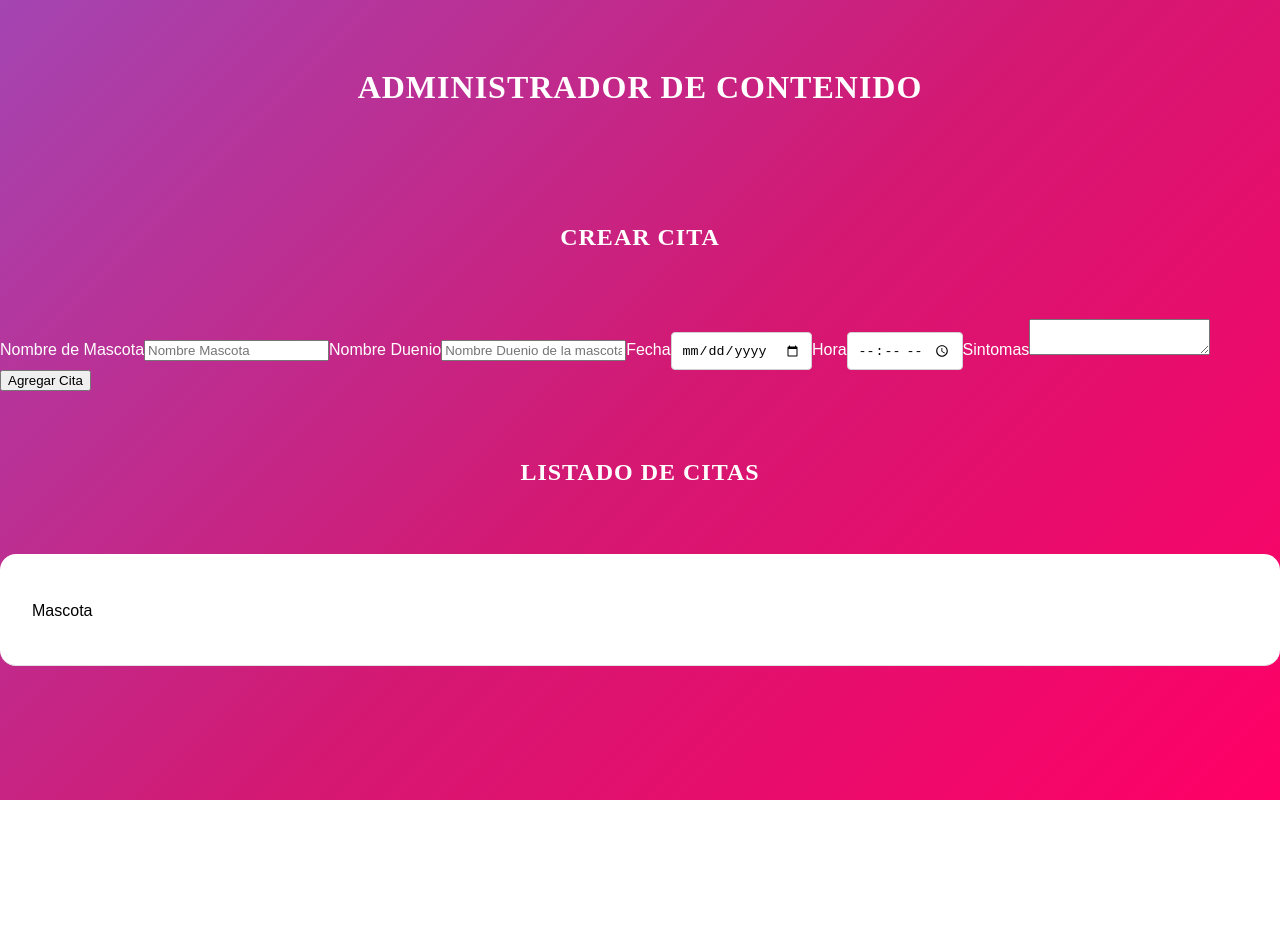
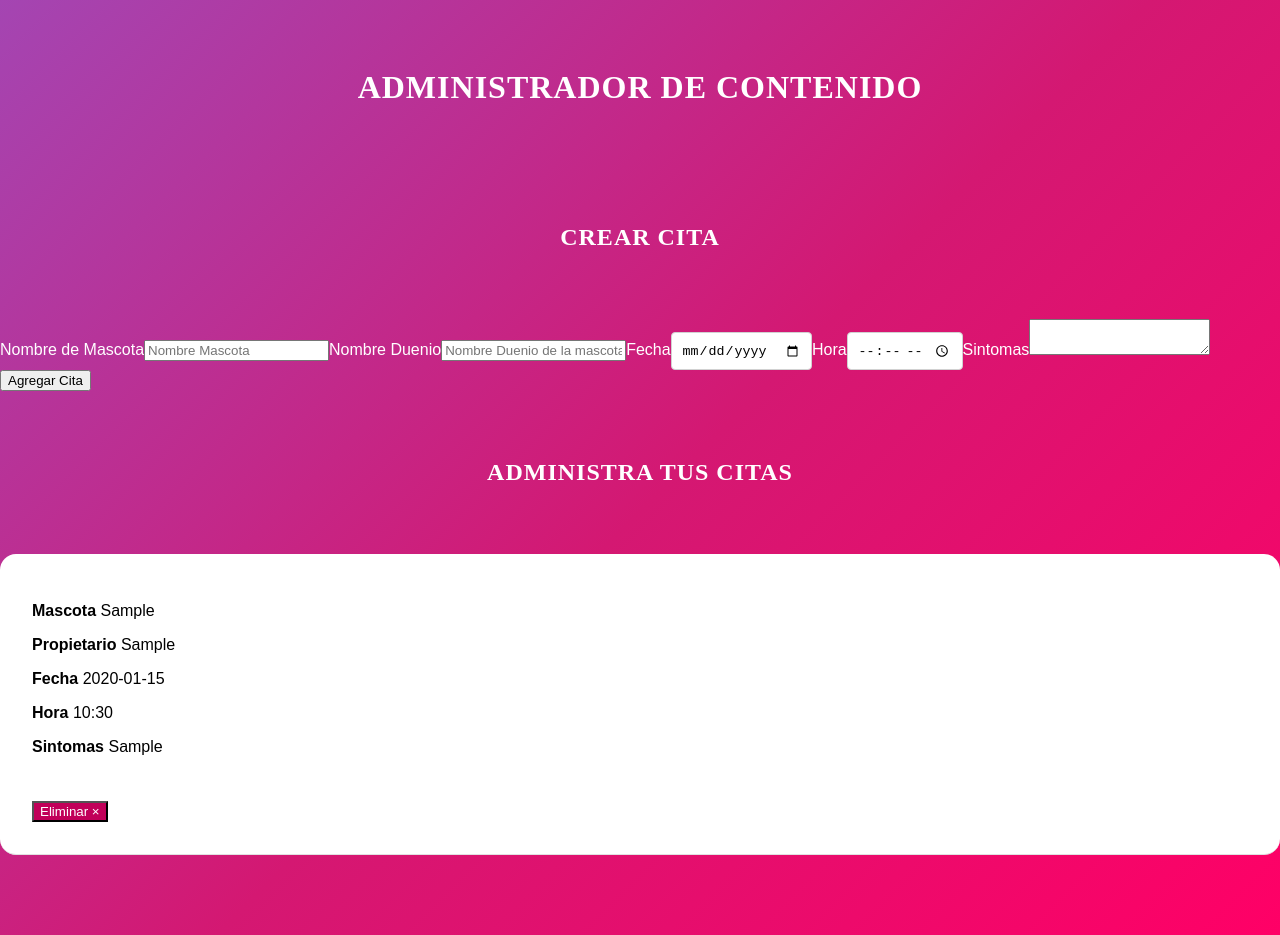
Before and after one commit to ntavora/react, a React (Create React App) app in the folder citas/: page / in a window 1280 px wide. Both pictures are taken after typing "Sample", "Sample", "2020-01-15", "10:30", "Sample" into the empty fields and a click on the button "Agregar Cita". Before the commit the page ends 800 px from the top, so only its background shows below. Built offline with nearby package versions, Linux system fonts and the light colour scheme; the HTML template or start-up script is replaced by a standard one.

Commit message:
eliminar citas

```diff
--- a/citas/src/App.js
+++ b/citas/src/App.js
@@ -10,8 +10,14 @@
       ...citas,
       cita
     ]);
-    console.log(citas);
   }
+
+  const eliminarCita = id => {
+    const nuevasCitas = citas.filter( cita => cita.id !== id);
+    guardarCitas(nuevasCitas);
+  }
+
+  const titulo = citas.length === 0 ? "No hay citas" : "Administra tus  citas";
   return (
     <Fragment>
       <h1>Administrador de contenido</h1>
@@ -22,11 +28,12 @@
               crearCita={crearCita} />
           </div>
           <div className="one-half column">
-            <h2>Listado de citas</h2>
+            <h2>{titulo}</h2>
             {citas.map(cita =>
-              (<Cita
-               key={cita.id}
-               cita={cita}/>)
+            (<Cita
+              key={cita.id}
+              cita={cita}
+              eliminarCita={eliminarCita} />)
             )}
           </div>
         </div>
--- a/citas/src/components/cita.js
+++ b/citas/src/components/cita.js
@@ -1,8 +1,17 @@
 import React from 'react';
-const Cita = ({ cita }) =>
+const Cita = ({ cita, eliminarCita}) =>
 (
     <div className="cita">
-        <p><span>Mascota</span></p>
+        <p>Mascota <span>{cita.mascota}</span></p>
+        <p>Propietario <span>{cita.propietario}</span></p>
+        <p>Fecha <span>{cita.fecha}</span></p>
+        <p>Hora <span>{cita.hora}</span></p>
+        <p>Sintomas <span>{cita.sintomas}</span></p>
+        <button
+        className="button eliminar u-full-width"
+        onClick={() => eliminarCita(cita.id)}>
+            Eliminar &times;
+        </button>
     </div>
 );
 
```
